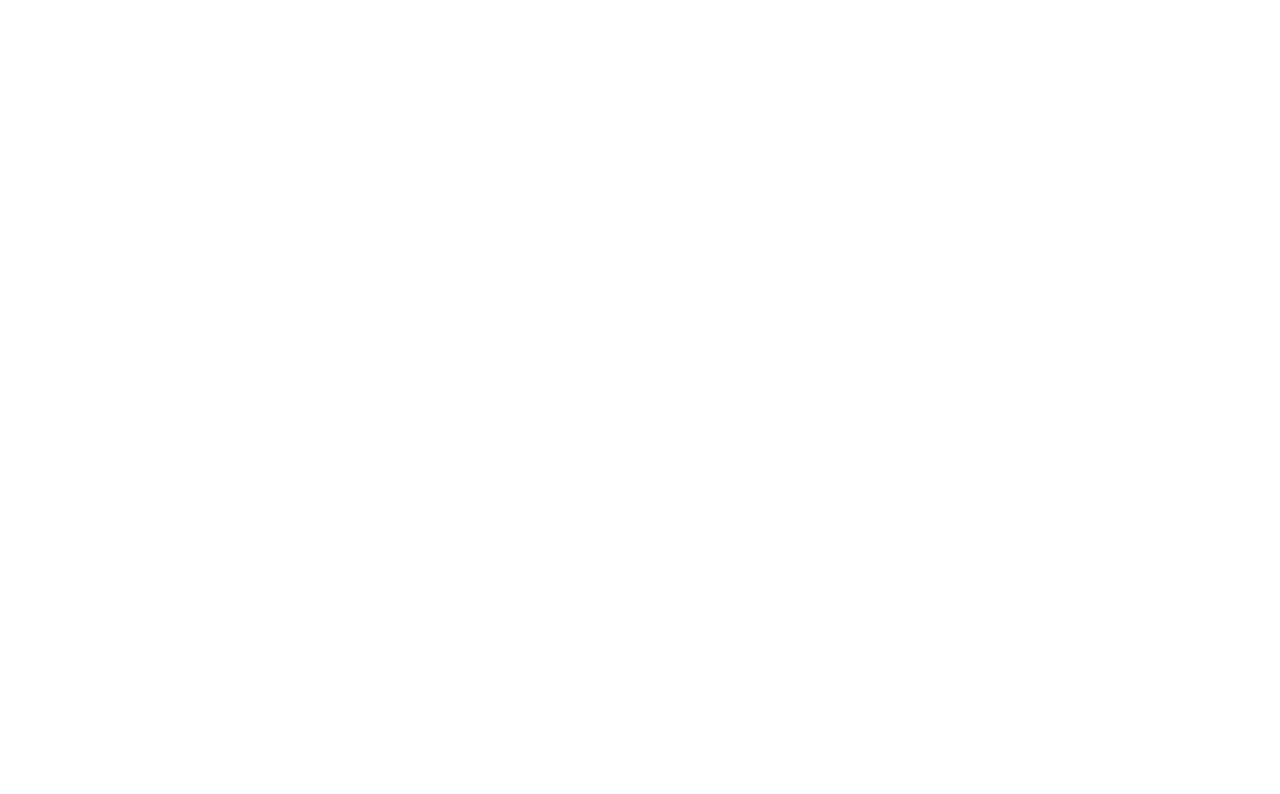
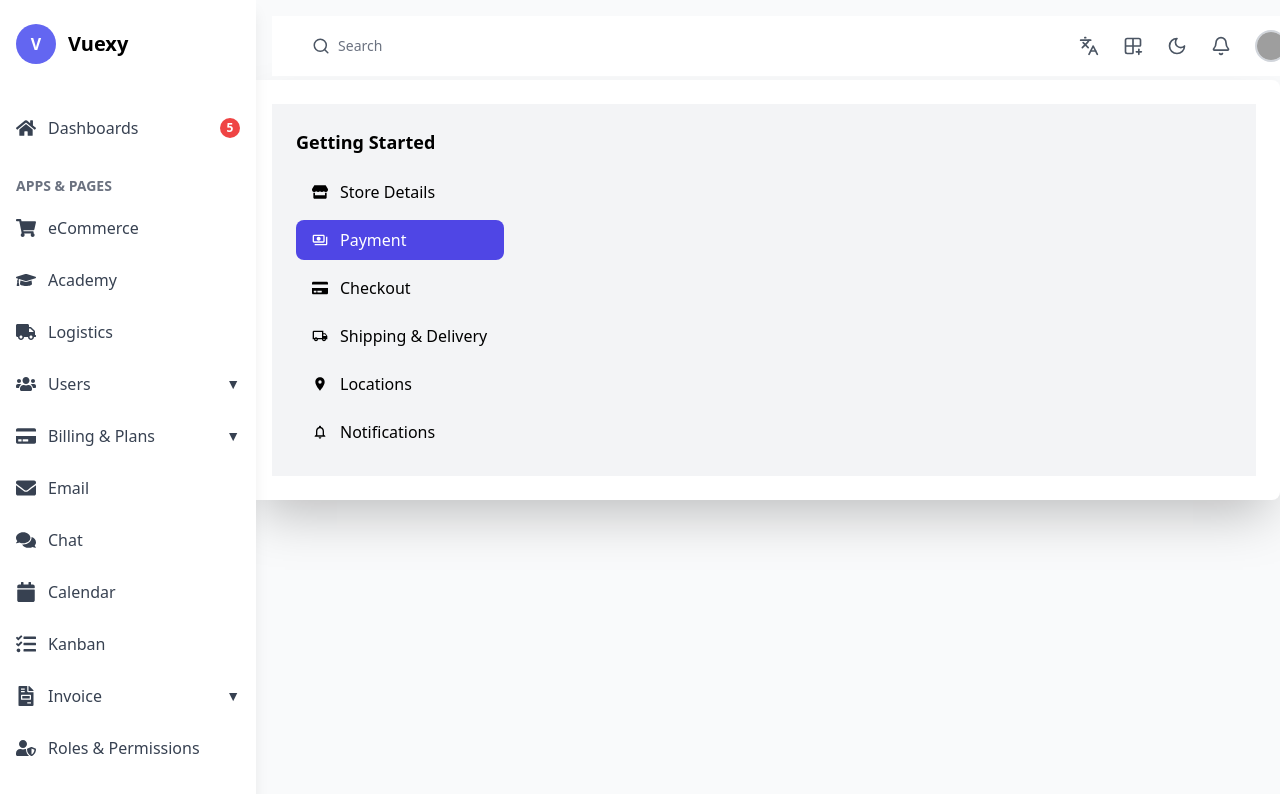
Before and after one commit to xnafi/dashboard, a React (Vite) app: page /ECommerceNotifications in a window 1280 px wide. Before the commit this address had no page. Shown: the top 794 px of the page. Built offline with nearby package versions, Linux system fonts and the light colour scheme; grey boxes are pictures that could not be loaded.

Commit message:
Ecommerce Notifications on going

```diff
--- a/src/App.tsx
+++ b/src/App.tsx
@@ -38,6 +38,7 @@ import ECommercePayment from "./pages/eCommerce/ECommercePayment";
 import ECommerceCheckOut from "./pages/eCommerce/ECommerceCheckOut";
 import ECommerceShipping from "./pages/eCommerce/ECommerceShipping";
 import ECommerceLocations from "./pages/eCommerce/ECommerceLocations";
+import ECommerceNotifications from "./pages/eCommerce/ECommerceNotifications";
 
 
 function App() {
@@ -82,6 +83,7 @@ function App() {
           <Route path="/ECommerceCheckOut" element={<ECommerceCheckOut/>} />
           <Route path="/ECommerceShipping" element={<ECommerceShipping/>} />
           <Route path="/ECommerceLocations" element={<ECommerceLocations/>} />
+          <Route path="/ECommerceNotifications" element={<ECommerceNotifications/>} />
         </Route>
       </Routes>
     </BrowserRouter>
--- /dev/null
+++ b/src/pages/eCommerce/ECommerceNotifications.tsx
@@ -0,0 +1,53 @@
+import { useState } from "react";
+import { FaStore, FaCreditCard } from "react-icons/fa";
+import {
+  MdOutlinePayments,
+  MdOutlineLocalShipping,
+  MdLocationOn,
+  MdNotificationsNone,
+} from "react-icons/md";
+
+const ECommerceNotifications = () => {
+  const [activeTab, setActiveTab] = useState("Payment");
+
+  const menuItems = [
+    { name: "Store Details", icon: <FaStore /> },
+    { name: "Payment", icon: <MdOutlinePayments /> },
+    { name: "Checkout", icon: <FaCreditCard /> },
+    { name: "Shipping & Delivery", icon: <MdOutlineLocalShipping /> },
+    { name: "Locations", icon: <MdLocationOn /> },
+    { name: "Notifications", icon: <MdNotificationsNone /> },
+  ];
+
+  return (
+    <div className="p-6 bg-gray-50 mt-20 ml-6 dark:bg-gray-900 div-dark max-w-full rounded-lg shadow-2xl">
+      <div className="flex bg-gray-100 dark:bg-gray-900">
+        {/* Sidebar */}
+        <aside className="w-64 p-6">
+          <h2 className="text-lg font-semibold mb-4">Getting Started</h2>
+          <ul className="space-y-2">
+            {menuItems.map((item) => (
+              <li
+                key={item.name}
+                className={`flex items-center gap-3 px-4 py-2 rounded-lg cursor-pointer
+                                ${
+                                  activeTab === item.name
+                                    ? "bg-indigo-600 text-white"
+                                    : "hover:bg-indigo-300 dark:hover:bg-indigo-500 dark:hover:text-gray-300"
+                                }`}
+                onClick={() => setActiveTab(item.name)}
+              >
+                {item.icon} <span>{item.name}</span>
+              </li>
+            ))}
+          </ul>
+        </aside>
+
+        {/* Right Side Content */}
+
+      </div>
+    </div>
+  );
+};
+
+export default ECommerceNotifications ;
```
